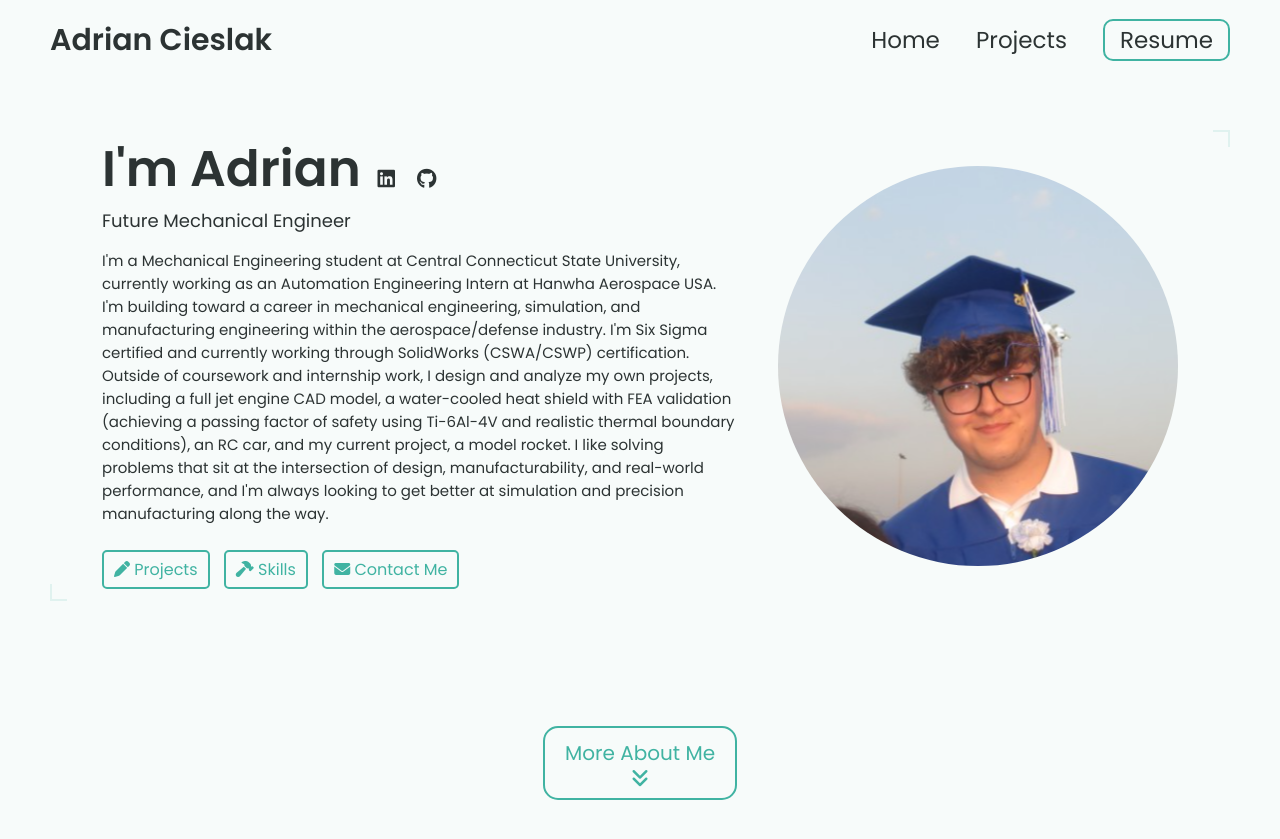
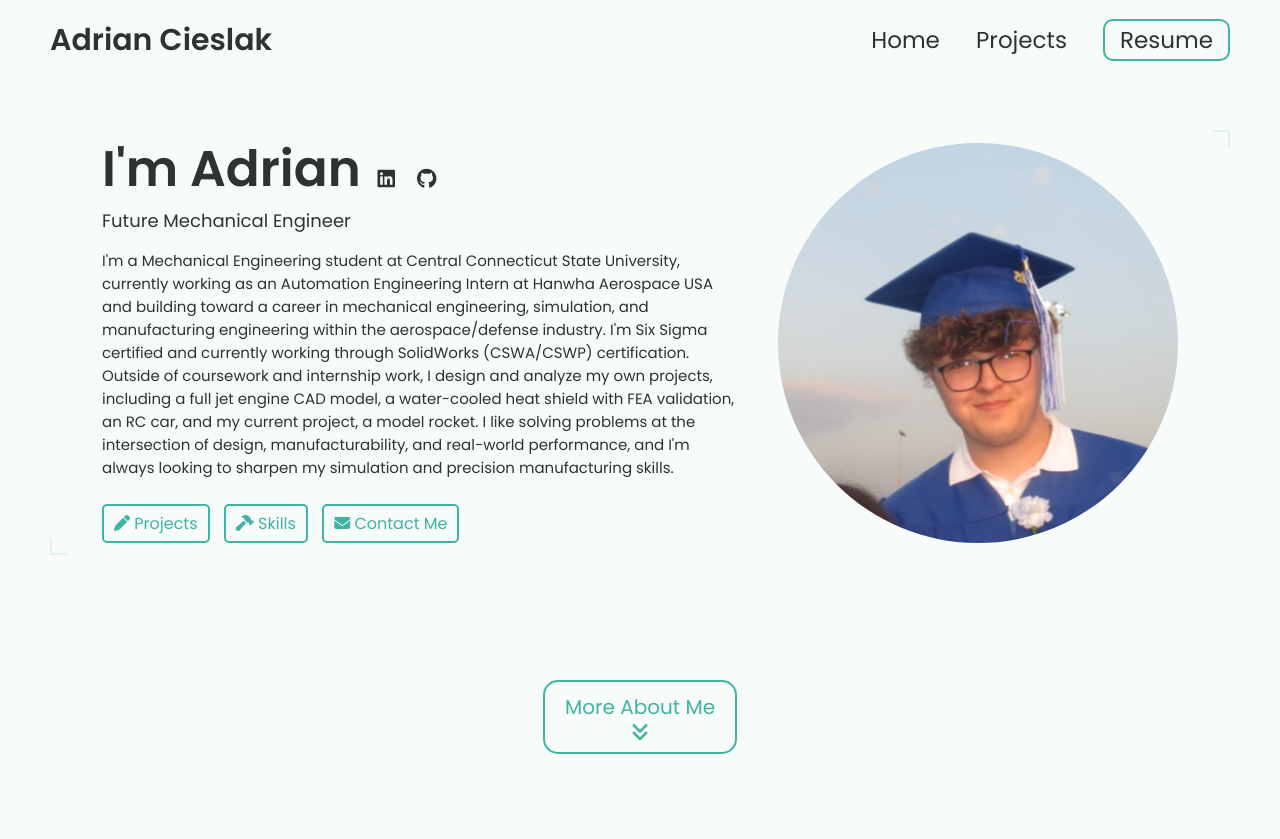
Before and after one commit to AdrianCieslak0423/AdrianCieslak0423.github.io, a Jekyll site: the page built from index.html, in a window 1280 px wide and 900 px high. Shown: the top 839 px of the window. Built offline with Jekyll 4.4.1, drawn with Linux system fonts in a browser that asks for light colours.

Commit message:
Update _config.yml

```diff
--- a/_config.yml
+++ b/_config.yml
@@ -15,13 +15,7 @@ title: Adrian Cieslak's Portfolio
 name: Adrian Cieslak
 headline: Future Mechanical Engineer
 description: >- # dont remove this line. this will ignore all new lines until the next section
- I'm a Mechanical Engineering student at Central Connecticut State University, currently working as an Automation Engineering Intern at Hanwha Aerospace USA.
-
- I'm building toward a career in mechanical engineering, simulation, and manufacturing engineering within the aerospace/defense industry. I'm Six Sigma certified and currently working through SolidWorks (CSWA/CSWP) certification.
-
- Outside of coursework and internship work, I design and analyze my own projects, including a full jet engine CAD model, a water-cooled heat shield with FEA validation (achieving a passing factor of safety using Ti-6Al-4V and realistic thermal boundary conditions), an RC car, and my current project, a model rocket.
-
- I like solving problems that sit at the intersection of design, manufacturability, and real-world performance, and I'm always looking to get better at simulation and precision manufacturing along the way.
+ I'm a Mechanical Engineering student at Central Connecticut State University, currently working as an Automation Engineering Intern at Hanwha Aerospace USA and building toward a career in mechanical engineering, simulation, and manufacturing engineering within the aerospace/defense industry. I'm Six Sigma certified and currently working through SolidWorks (CSWA/CSWP) certification. Outside of coursework and internship work, I design and analyze my own projects, including a full jet engine CAD model, a water-cooled heat shield with FEA validation, an RC car, and my current project, a model rocket. I like solving problems at the intersection of design, manufacturability, and real-world performance, and I'm always looking to sharpen my simulation and precision manufacturing skills.
 
 # Place your profile image in /assets/images/profile-image/folder and edit the file name
 profile_image: ./assets/images/profile-image/1785347413368.png
```
